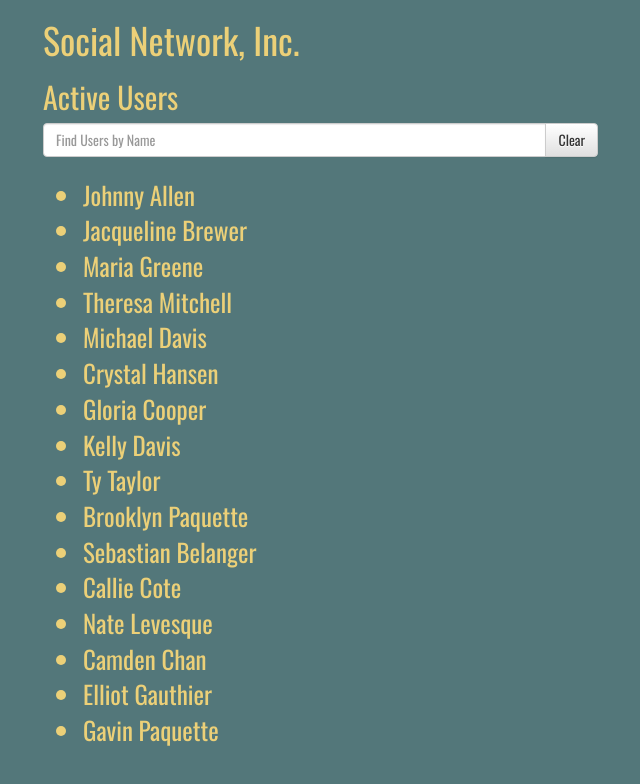
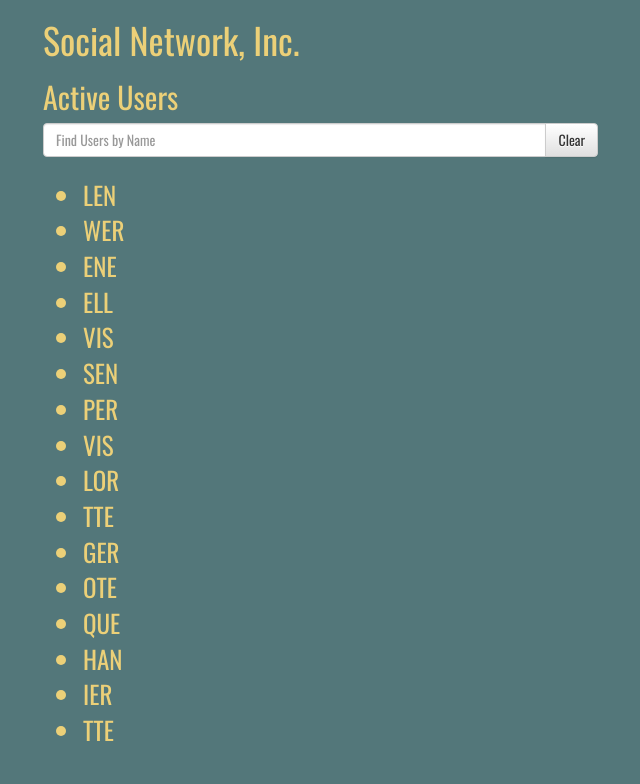
Before and after one commit to Annaliskirwa/_App_Trece, an Angular app: page /dashboard in a window 1280 px wide. Shown: the top 784 px of the page, without its empty margins (27-667 px from the left). Built offline with nearby package versions, Linux system fonts and the light colour scheme.

Commit message:
Transform users list to uppercase and slice pipe

```diff
--- a/src/app/app.module.ts
+++ b/src/app/app.module.ts
@@ -6,11 +6,13 @@ import { AppComponent } from './app.component';
 import { UserListComponent } from './user-list/user-list.component';
 
 import { ErrorMetadataService } from './services/error-metadata.service';
+import { HighlightTextPipe } from './pipes/highlight-text.pipe';
 
 @NgModule({
   declarations: [
     AppComponent,
-    UserListComponent
+    UserListComponent,
+    HighlightTextPipe
   ],
   imports: [
     BrowserModule,
--- /dev/null
+++ b/src/app/pipes/highlight-text.pipe.ts
@@ -0,0 +1,12 @@
+import { Pipe, PipeTransform } from '@angular/core';
+
+@Pipe({
+  name: 'highlightText'
+})
+export class HighlightTextPipe implements PipeTransform {
+
+  transform(value: unknown, ...args: unknown[]): unknown {
+    return null;
+  }
+
+}
--- a/src/app/user-list/user-list.component.html
+++ b/src/app/user-list/user-list.component.html
@@ -7,5 +7,5 @@
   </div>
 
   <ul class="user-list">
-    <li *ngFor="let user of users" class="user-list-item">{{ user.name }}</li>
+    <li *ngFor="let user of users" class="user-list-item">{{ user.name |uppercase | slice: -3 }}</li>
   </ul>
```
Also changed, not shown: 1 other file (tests, documents, lock files or other folders).
